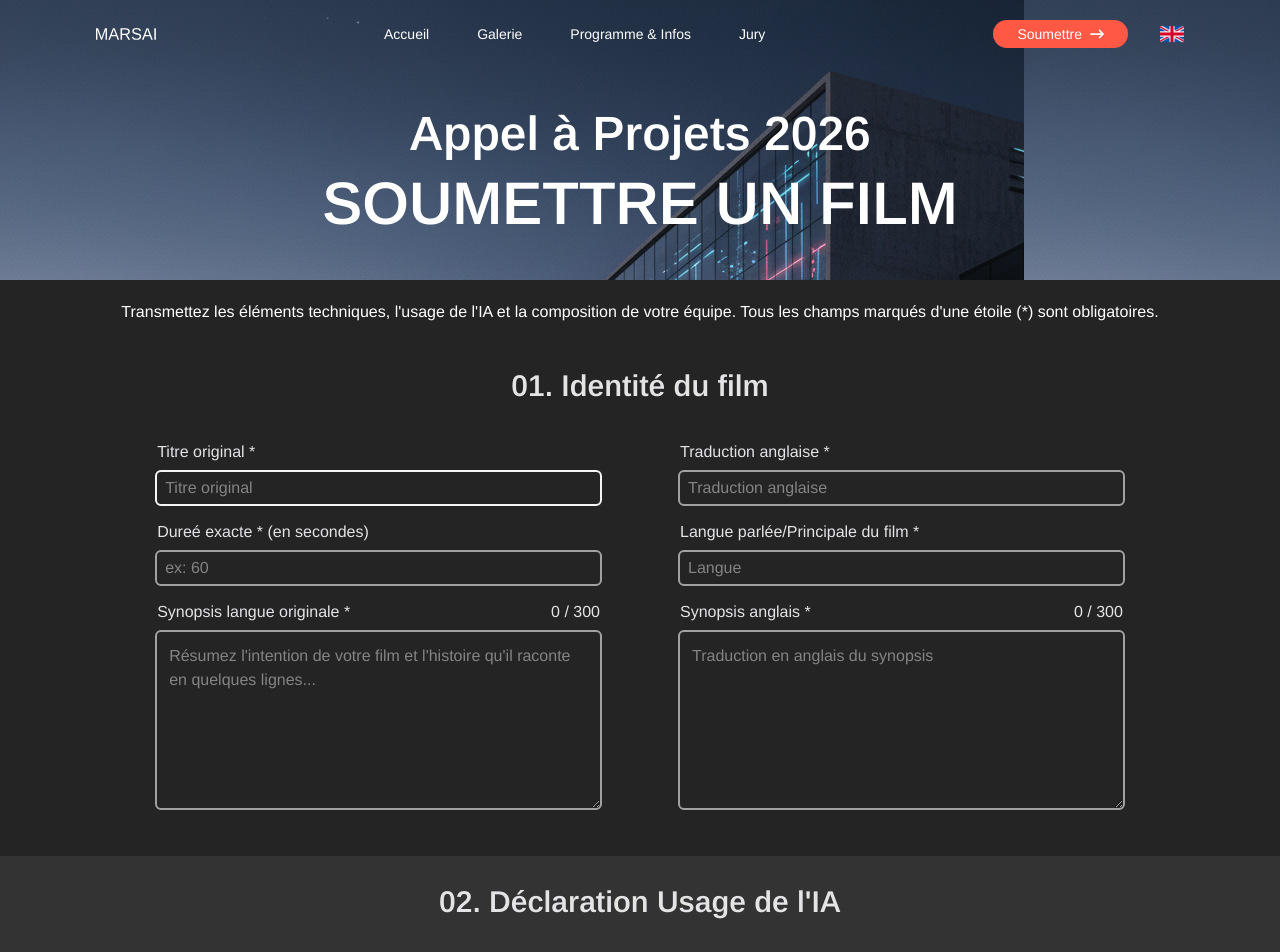
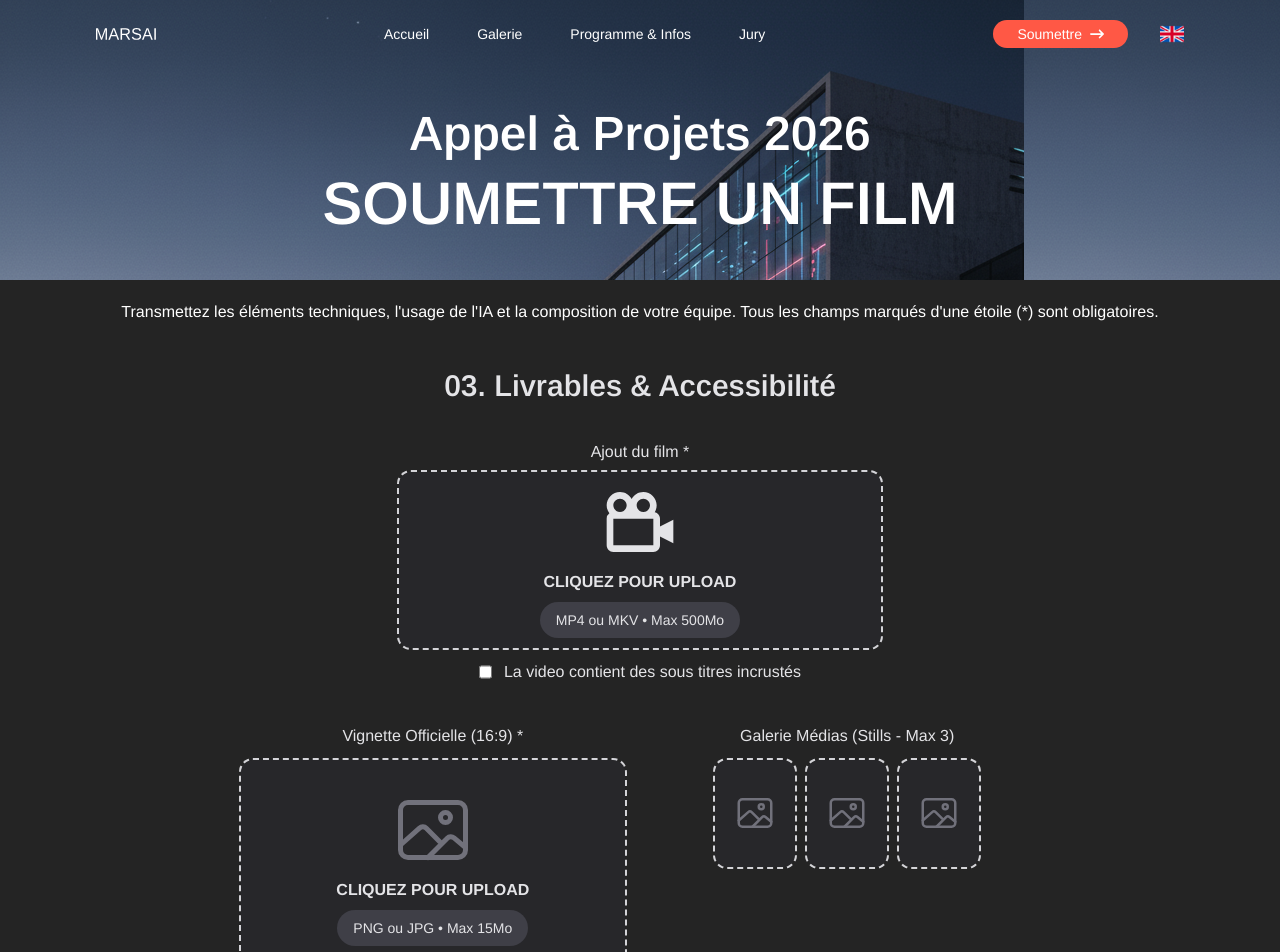
Before and after one commit to Gersho/marsai-front, a React (Vite) app: page /submit in a window 1280 px wide. Shown: the top 952 px of the page. Built offline with nearby package versions, Linux system fonts and the light colour scheme.

Commit message:
form submit movie WIP InputMovie as component

```diff
--- a/src/components/MovieSubmit/MovieSubmitDeliverables.jsx
+++ b/src/components/MovieSubmit/MovieSubmitDeliverables.jsx
@@ -5,6 +5,7 @@ import { useTranslation } from 'react-i18next';
 import FormErrors from "./base/FormErrors";
 // import { MdOutlineCloudUpload } from "react-icons/md";
 import { BiCameraMovie } from "react-icons/bi";
+import InputMovie from './base/InputMovie';
 
 function MovieSubmitDeliverables({ form }) {
   const { t } = useTranslation();
@@ -16,22 +17,25 @@ function MovieSubmitDeliverables({ form }) {
       <FormSectionTitle text={t(target + 'title')} />
 
       <div className="flex flex-col gap-2 w-full">
-        <div className="md:self-center flex flex-col gap-2 items-center w-full">
+
+
+        <InputMovie
+          form={form}
+        />
+
+
+        {/* <div className="md:self-center flex flex-col gap-2 items-center w-full">
           <p>{t(target + 'video.label')}</p>
 
           <label
             className="flex flex-col items-center justify-center bg-zinc-800 rounded-xl outline-2 outline-zinc-300 outline-dashed hover:bg-zinc-900 focus-within:bg-zinc-900 cursor-pointer w-1/2 h-44"
             htmlFor="form-movie-upload">
 
-
-
             <div className='flex flex-col items-center '>
               <BiCameraMovie size={80} />
               <p className='uppercase text-zinc-200 font-bold mt-2 text-center'>Cliquez pour upload</p>
               <p className="py-2 px-4 bg-zinc-700 text-zinc-200 rounded-3xl text-sm mt-2 text-center">MP4 ou MKV • Max 500Mo</p>
             </div>
-
-
 
             <input
               className="sr-only"
@@ -48,7 +52,7 @@ function MovieSubmitDeliverables({ form }) {
             name={"video"}
           />
 
-        </div>
+        </div> */}
 
         <div className='flex flex-col gap-2 pb-10 pt-1 items-center'>
           {/* <p>{t(target + 'hasSubs.header')}</p> */}
--- /dev/null
+++ b/src/components/MovieSubmit/base/InputMovie.jsx
@@ -0,0 +1,47 @@
+import { BiCameraMovie } from "react-icons/bi";
+import FormErrors from "./FormErrors";
+import { useTranslation } from 'react-i18next';
+
+function InputMovie({
+    form,
+}) {
+    const { t } = useTranslation();
+    const target = 'submitMovieForm.deliverables.video.';
+    const errors = "submitMovieForm.formErrors.";
+
+
+
+    return (
+
+        <div className="md:self-center flex flex-col gap-2 items-center w-full">
+            <p>{t(target + 'label')}</p>
+
+            <label
+                className="flex flex-col items-center justify-center bg-zinc-800 rounded-xl outline-2 outline-zinc-300 outline-dashed hover:bg-zinc-900 focus-within:bg-zinc-900 cursor-pointer w-1/2 h-44"
+                htmlFor="form-movie-upload">
+
+                <div className='flex flex-col items-center '>
+                    <BiCameraMovie size={80} />
+                    <p className='uppercase text-zinc-200 font-bold mt-2 text-center'>Cliquez pour upload</p>
+                    <p className="py-2 px-4 bg-zinc-700 text-zinc-200 rounded-3xl text-sm mt-2 text-center">MP4 ou MKV • Max 500Mo</p>
+                </div>
+
+                <input
+                    className="sr-only"
+                    id="form-movie-upload"
+                    name="movie-upload"
+                    type="file"
+                    title={t(target + 'title')}
+                    {...form.register('video', { required: t(errors + 'required') })}
+                ></input>
+
+            </label>
+            <FormErrors
+                form={form}
+                name={"video"}
+            />
+
+        </div>);
+}
+
+export default InputMovie;
--- a/src/pages/SubmitMoviePage.jsx
+++ b/src/pages/SubmitMoviePage.jsx
@@ -92,11 +92,11 @@ function SubmitMoviePage() {
           encType="multipart/form-data"
           noValidate
         >
-          <MovieSubmitInfo form={form} />
-          <MovieSubmitDeclaration form={form} />
+          {/* <MovieSubmitInfo form={form} /> */}
+          {/* <MovieSubmitDeclaration form={form} /> */}
           <MovieSubmitDeliverables form={form} />
-          <MovieSubmitTeamComposition form={form} />
-          <MovieCertificateOfOwnership />
+          {/* <MovieSubmitTeamComposition form={form} /> */}
+          {/* <MovieCertificateOfOwnership /> */}
           <button className="border p-3 rounded-md bg-accent border-red-500 uppercase cursor-pointer font-bold hover:bg-red-600 transition-all" >
             {t(target + 'submitButton')}
           </button>
```
